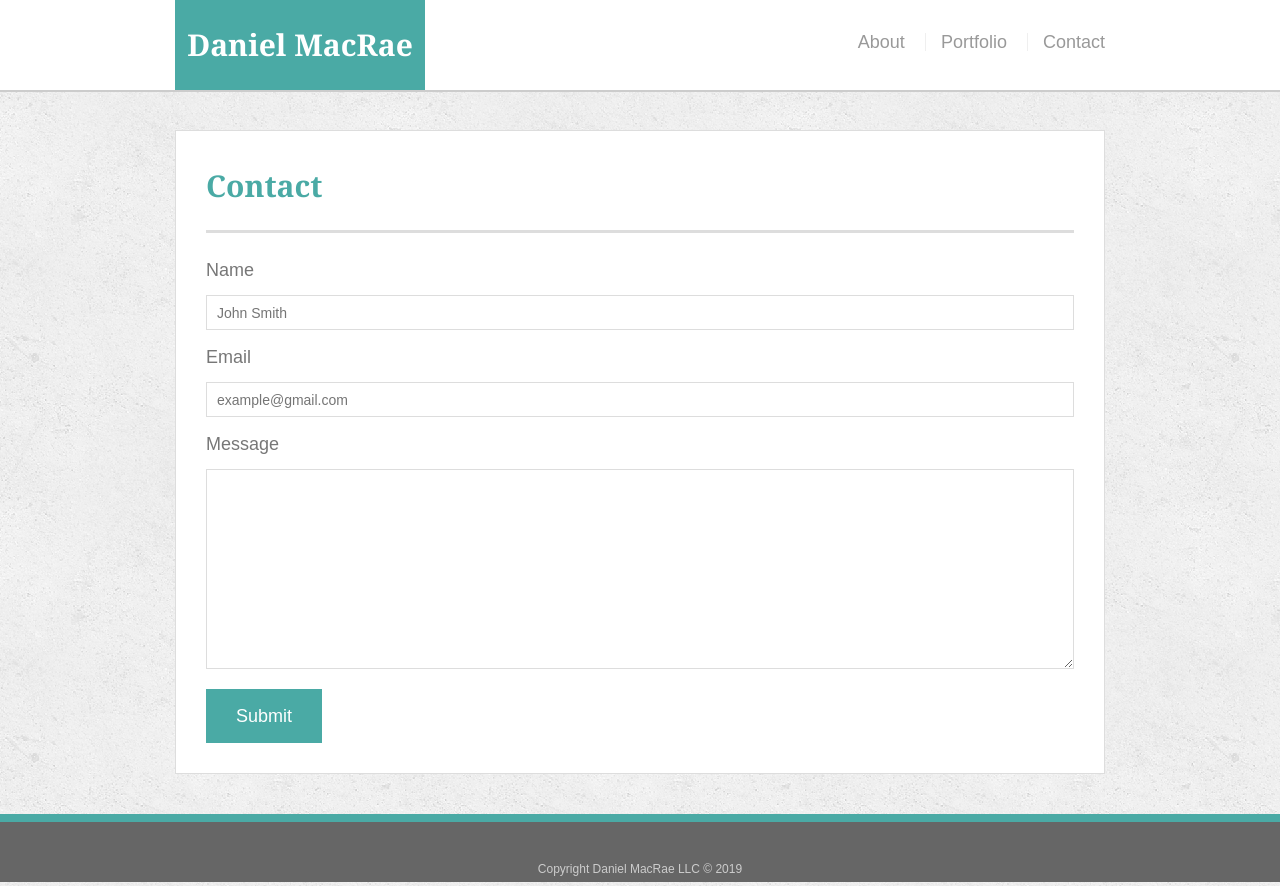
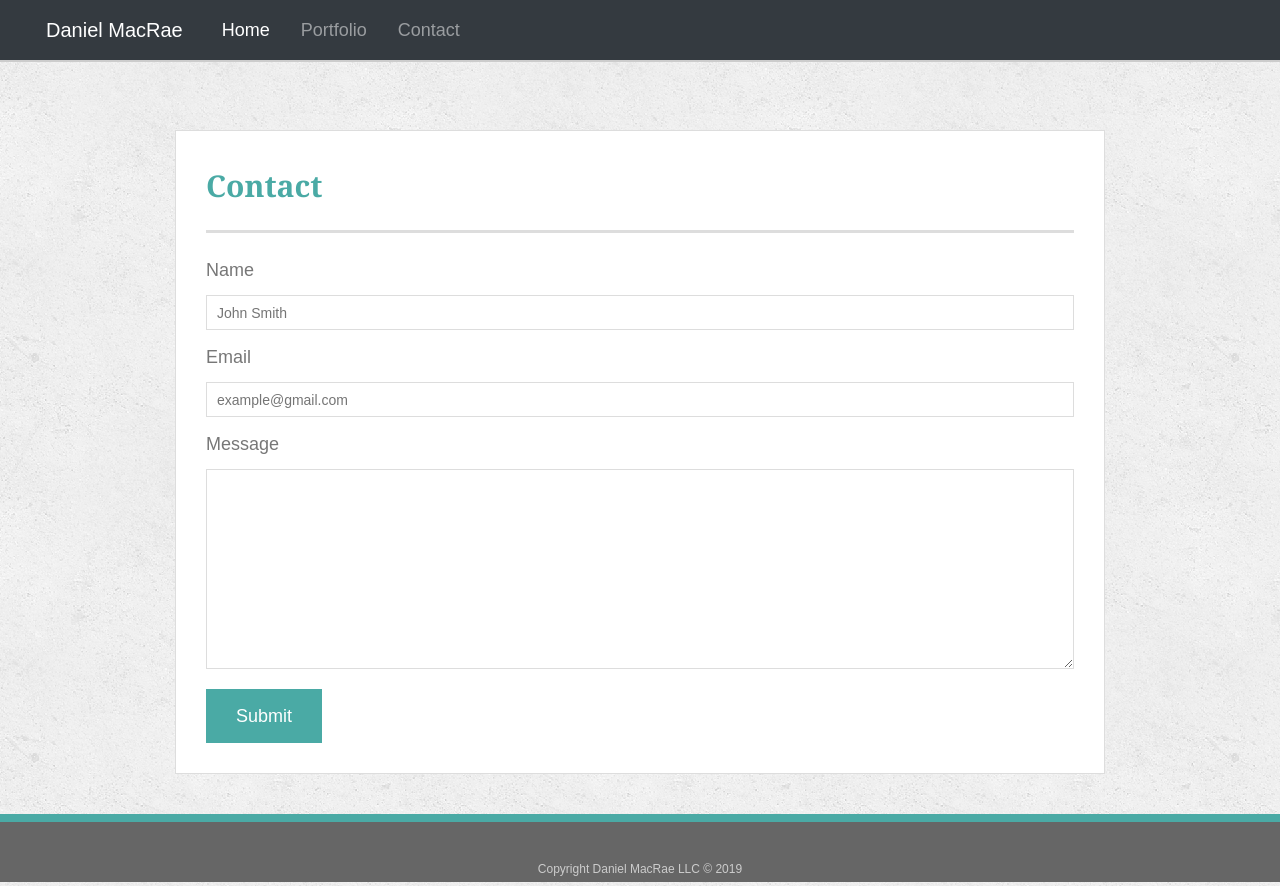
Before and after one commit to DMac704/Bootstrap-Portfolio, a plain HTML site: page contact.html in a window 1280 px wide. Drawn offline with nearby package versions, Linux system fonts and the light colour scheme.

Commit message:
added navbar

```diff
--- a/contact.html
+++ b/contact.html
@@ -11,16 +11,26 @@
 
 <body>
 
-  <header id="masthead">
-    <div class="container">
-      <a href="index.html" id="logo">Daniel MacRae</a>
-      <nav>
-        <a href="index.html">About</a>
-        <a href="portfolio.html">Portfolio</a>
-        <a href="contact.html">Contact</a>
+    <nav class="navbar navbar-expand-lg navbar-dark bg-dark" id="masthead">
+        <a class="navbar-brand" href="#">Daniel MacRae</a>
+        <button class="navbar-toggler" type="button" data-toggle="collapse" data-target="#navbarNav" aria-controls="navbarNav" aria-expanded="false" aria-label="Toggle navigation">
+          <span class="navbar-toggler-icon"></span>
+        </button>
+        <div class="collapse navbar-collapse" id="navbarNav">
+          <ul class="navbar-nav">
+            <li class="nav-item active">
+              <a class="nav-link" href="index.html">Home<span class="sr-only">(current)</span></a>
+            </li>
+            <li class="nav-item">
+              <a class="nav-link" href="portfolio.html">Portfolio</a>
+            </li>
+            <li class="nav-item">
+              <a class="nav-link" href="contact.html">Contact</a>
+            </li>
+          </ul>
+        </div>
       </nav>
-    </div>
-  </header>
+
 
   <div id="main-container" class="container">
     <section class="main-section">
```
Also changed, not shown: index.html (+19 -9 lines), portfolio.html (+19 -9 lines).
